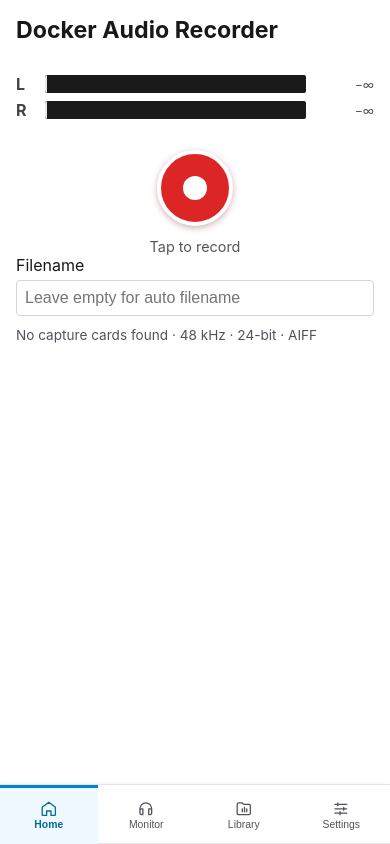
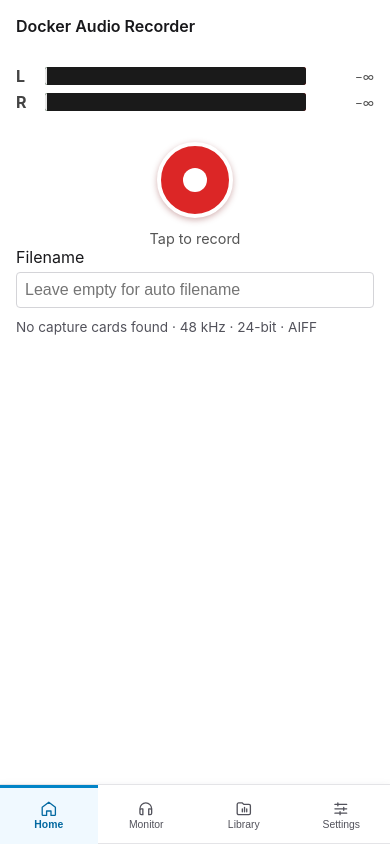
Before and after one commit to raouldeejay/docker-audio-recorder, a Flask app: template templates/index.html in a window 390 px wide. Run offline with Flask 3, Linux system fonts and the light colour scheme; the template is opened without the code that fills it, so the values that code supplies are empty; parts of the project's set-up code (start-up, migrations or seed data) failed here and were passed over.

Commit message:
Compact app title header
Co-authored-by: Copilot <223556219+Copilot@users.noreply.github.com>

```diff
--- a/templates/index.html
+++ b/templates/index.html
@@ -78,11 +78,13 @@
 
         .app-header h1 {
             margin: 0;
+            font-size: 1.15rem;
+            font-weight: 600;
         }
 
         .machine-name {
             color: var(--sl-color-neutral-600);
-            font-size: 0.65em;
+            font-size: 0.8em;
             font-weight: 400;
             white-space: nowrap;
         }
@@ -424,7 +426,7 @@
                 box-shadow: none;
             }
 
-            h1 { font-size: 1.45rem; }
+            .app-header h1 { font-size: 1rem; }
             h2 { font-size: 1.15rem; }
 
             .stream-controls button {
```
